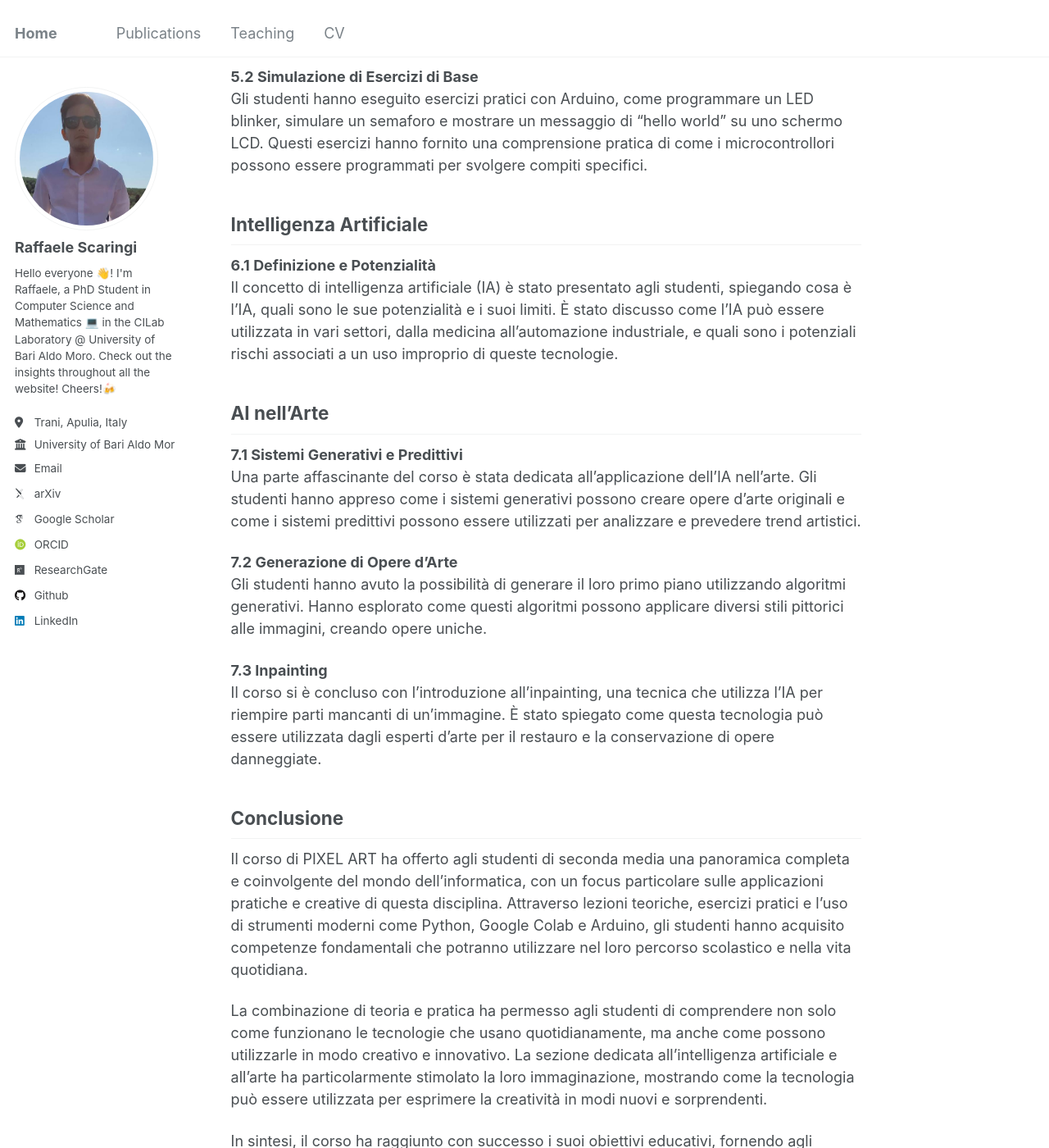
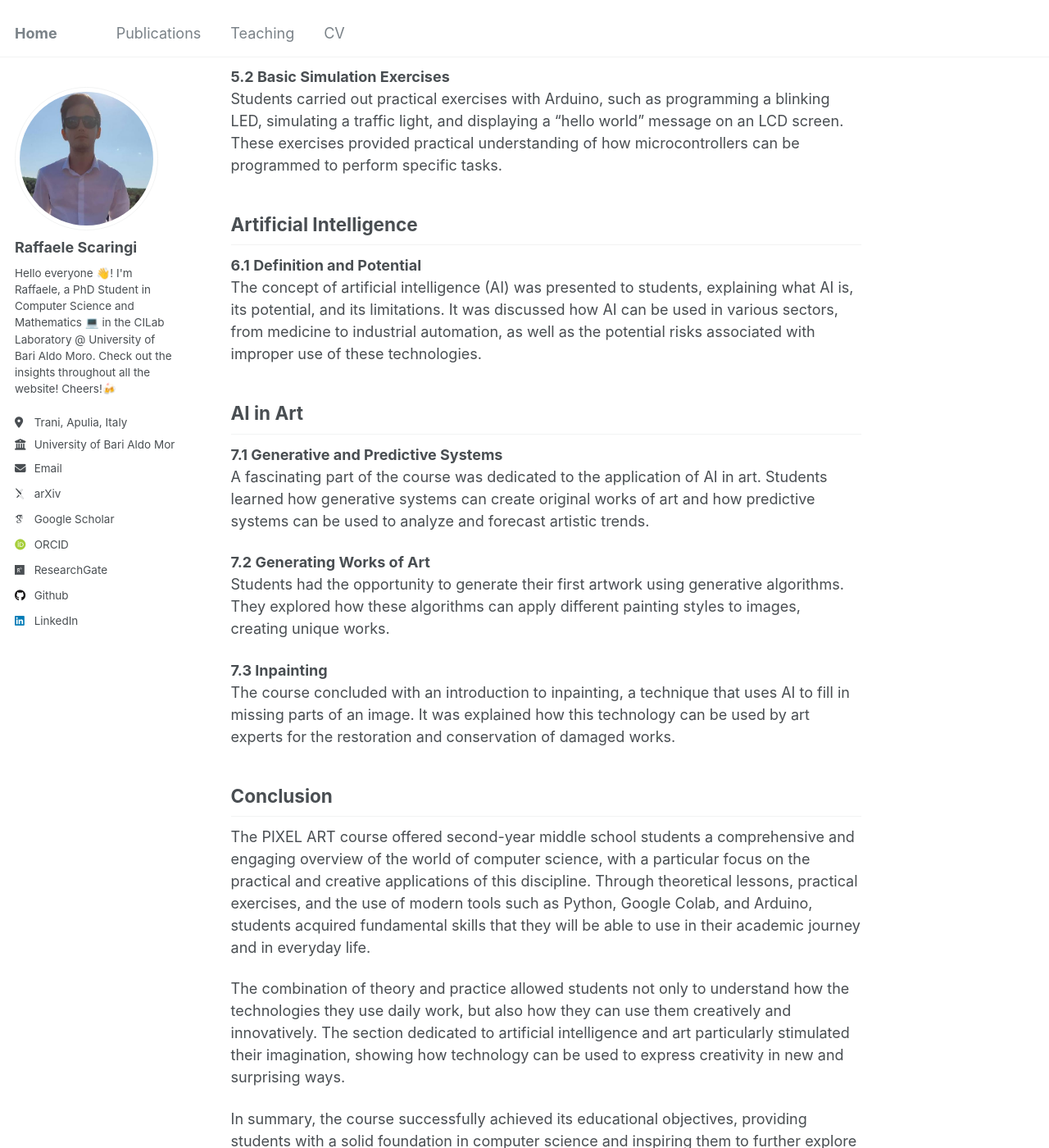
Before and after one commit to Faiail/Faiail.github.io, a Jekyll site: the page built from _teaching/2014-spring-teaching-1.md, in a window 1280 px wide and 1400 px high, scrolled down 2007 px. Shown: the whole window at 82% size. Built offline with Jekyll 4.4.1, drawn with Linux system fonts in a browser that asks for light colours; some web fonts are replaced; some of the changed text lies outside the part shown.

Commit message:
translating in english

```diff
--- a/_teaching/2014-spring-teaching-1.md
+++ b/_teaching/2014-spring-teaching-1.md
@@ -8,79 +8,79 @@ date: 2014-01-01
 location: "City, Country"
 ---
 
-Introduzione
+Introduction
 ============
 
-Il corso di PIXEL ART, rivolto a una classe di seconda media, si è proposto di fornire agli studenti una panoramica sui concetti fondamentali dell'informatica e delle sue applicazioni pratiche, con particolare attenzione al mondo della pixel art e delle tecnologie emergenti come l'intelligenza artificiale. La struttura del corso ha permesso di coprire una vasta gamma di argomenti, dal funzionamento dei componenti del computer all'utilizzo di microcontrollori come Arduino, fino ad arrivare all'intelligenza artificiale applicata all'arte.
+The PIXEL ART course, aimed at a second-year middle school class, was designed to provide students with an overview of the fundamental concepts of computer science and its practical applications, with particular attention to the world of pixel art and emerging technologies such as artificial intelligence. The structure of the course made it possible to cover a wide range of topics, from the functioning of computer components to the use of microcontrollers such as Arduino, up to artificial intelligence applied to art.
 
-Introduzione all'Informatica
+Introduction to Computer Science
+--------------------------------
+
+**1.1 Computer Components**
+The course began with an overview of the fundamental components of a computer. Students learned the main functions of the CPU, RAM, hard drives, motherboards, and other peripherals. This introduction provided the foundation for understanding how a computer processes and stores information.
+
+**1.2 Conceptualization of an Algorithm**
+Next, the concept of an algorithm was introduced. Students learned that an algorithm is a sequence of finite and well-defined instructions that, starting from a certain input, lead to a specific output. This part of the course included simple and easily understandable examples, such as instructions for making a sandwich.
+
+Introduction to the Concept of Abstraction
+------------------------------------------
+
+**2.1 Definition and Use**
+The concept of abstraction was explained as the process of reducing complexity by eliminating irrelevant details and keeping only essential information. In the context of computer science, abstraction makes it possible to focus on the relevant features of a problem without being overwhelmed by the details.
+
+**2.2 Practical Examples**
+Students carried out practical exercises to understand abstraction, such as simplifying complex problems into more manageable steps and creating models that represent only the crucial aspects of the problem.
+
+Introduction to Algorithms
+--------------------------
+
+**3.1 Theory and Tools**
+In the next phase, the course delved into the theory of algorithms, explaining various types of algorithms (e.g., sorting and searching algorithms) and their areas of application. Tools such as flowcharts were introduced to visualize and plan algorithms.
+
+**3.2 Practical Exercises**
+Students had the opportunity to write and test their own algorithms using simple programming languages. This allowed them to see in practice how algorithmic instructions can solve specific problems.
+
+Application of Algorithms in Real Life
+--------------------------------------
+
+**4.1 Computer Science in Everyday Life**
+To show the importance of computer science in everyday life, the course included practical exercises such as simulating the purchase of a product on an e-commerce website. Students were able to see how algorithms are used to improve efficiency and user experience on these platforms.
+
+**4.2 Exercises in Python**
+Using Google Colab, students wrote simple Python programs to solve everyday problems. These exercises reinforced their understanding of the theoretical concepts previously introduced and demonstrated the importance of programming as a tool to automate and simplify tasks.
+
+Arduino and Microcontrollers
 ----------------------------
 
-**1.1 Componenti del Computer**
-Il corso è iniziato con una panoramica sui componenti fondamentali di un computer. Gli studenti hanno appreso le funzioni principali di CPU, RAM, hard disk, schede madri e altre periferiche. Questa introduzione ha fornito le basi per comprendere come un computer elabora e memorizza le informazioni.
+**5.1 Introduction to Microcontrollers**
+The course introduced Arduino as an example of a microcontroller, explaining what microcontrollers are and how they can be used to control electronic devices.
 
-**1.2 Concettualizzazione di Algoritmo**
-Successivamente, è stato introdotto il concetto di algoritmo. Gli studenti hanno imparato che un algoritmo è una sequenza di istruzioni finite e ben definite che, partendo da un certo input, conducono a un determinato output. Questa parte del corso ha incluso esempi semplici e facilmente comprensibili, come le istruzioni per fare un panino.
+**5.2 Basic Simulation Exercises**
+Students carried out practical exercises with Arduino, such as programming a blinking LED, simulating a traffic light, and displaying a "hello world" message on an LCD screen. These exercises provided practical understanding of how microcontrollers can be programmed to perform specific tasks.
 
-Introduzione al Concetto di Astrazione
---------------------------------------
+Artificial Intelligence
+-----------------------
 
-**2.1 Definizione e Utilizzo**
-Il concetto di astrazione è stato spiegato come il processo di riduzione della complessità eliminando i dettagli irrilevanti e mantenendo solo le informazioni essenziali. Nel contesto dell'informatica, l'astrazione permette di focalizzarsi sulle caratteristiche rilevanti di un problema senza essere sopraffatti dai dettagli.
+**6.1 Definition and Potential**
+The concept of artificial intelligence (AI) was presented to students, explaining what AI is, its potential, and its limitations. It was discussed how AI can be used in various sectors, from medicine to industrial automation, as well as the potential risks associated with improper use of these technologies.
 
-**2.2 Esempi Pratici**
-Gli studenti hanno sperimentato esercizi pratici per comprendere l'astrazione, come la semplificazione di problemi complessi in passi più gestibili e la creazione di modelli che rappresentano solo gli aspetti cruciali del problema.
+AI in Art
+---------
 
-Introduzione agli Algoritmi
----------------------------
+**7.1 Generative and Predictive Systems**
+A fascinating part of the course was dedicated to the application of AI in art. Students learned how generative systems can create original works of art and how predictive systems can be used to analyze and forecast artistic trends.
 
-**3.1 Teoria e Strumenti**
-Nella fase successiva, il corso ha approfondito la teoria degli algoritmi, spiegando vari tipi di algoritmi (es. algoritmi di ordinamento e ricerca) e i loro ambiti di applicazione. Sono stati introdotti strumenti come i diagrammi di flusso per visualizzare e pianificare algoritmi.
-
-**3.2 Esercizi Pratici**
-Gli studenti hanno avuto l'opportunità di scrivere e testare i propri algoritmi utilizzando linguaggi di programmazione semplici. Questo ha permesso loro di vedere in pratica come le istruzioni algoritmiche possono risolvere problemi specifici.
-
-Applicazione degli Algoritmi nella Vita Reale
----------------------------------------------
-
-**4.1 Informatica nella Vita Quotidiana**
-Per mostrare l'importanza dell'informatica nella vita di tutti i giorni, il corso ha incluso esercizi pratici come simulare l'acquisto di un prodotto su un sito di e-commerce. Gli studenti hanno potuto vedere come gli algoritmi sono utilizzati per migliorare l'efficienza e l'esperienza dell'utente in queste piattaforme.
-
-**4.2 Esercizi in Python**
-Utilizzando Google Colab, gli studenti hanno scritto semplici programmi in Python per risolvere problemi quotidiani. Questi esercizi hanno rafforzato la loro comprensione dei concetti teorici presentati in precedenza e hanno mostrato l'importanza della programmazione come strumento per automatizzare e semplificare le attività.
-
-Arduino e i Microcontrollori
-----------------------------
-
-**5.1 Introduzione ai Microcontrollori**
-Il corso ha introdotto Arduino come esempio di microcontrollore, spiegando cosa sono i microcontrollori e come possono essere utilizzati per controllare dispositivi elettronici.
-
-**5.2 Simulazione di Esercizi di Base**
-Gli studenti hanno eseguito esercizi pratici con Arduino, come programmare un LED blinker, simulare un semaforo e mostrare un messaggio di "hello world" su uno schermo LCD. Questi esercizi hanno fornito una comprensione pratica di come i microcontrollori possono essere programmati per svolgere compiti specifici.
-
-Intelligenza Artificiale
-------------------------
-
-**6.1 Definizione e Potenzialità**
-Il concetto di intelligenza artificiale (IA) è stato presentato agli studenti, spiegando cosa è l'IA, quali sono le sue potenzialità e i suoi limiti. È stato discusso come l'IA può essere utilizzata in vari settori, dalla medicina all'automazione industriale, e quali sono i potenziali rischi associati a un uso improprio di queste tecnologie.
-
-AI nell'Arte
-------------
-
-**7.1 Sistemi Generativi e Predittivi**
-Una parte affascinante del corso è stata dedicata all'applicazione dell'IA nell'arte. Gli studenti hanno appreso come i sistemi generativi possono creare opere d'arte originali e come i sistemi predittivi possono essere utilizzati per analizzare e prevedere trend artistici.
-
-**7.2 Generazione di Opere d'Arte**
-Gli studenti hanno avuto la possibilità di generare il loro primo piano utilizzando algoritmi generativi. Hanno esplorato come questi algoritmi possono applicare diversi stili pittorici alle immagini, creando opere uniche.
+**7.2 Generating Works of Art**
+Students had the opportunity to generate their first artwork using generative algorithms. They explored how these algorithms can apply different painting styles to images, creating unique works.
 
 **7.3 Inpainting**
-Il corso si è concluso con l'introduzione all'inpainting, una tecnica che utilizza l'IA per riempire parti mancanti di un'immagine. È stato spiegato come questa tecnologia può essere utilizzata dagli esperti d'arte per il restauro e la conservazione di opere danneggiate.
+The course concluded with an introduction to inpainting, a technique that uses AI to fill in missing parts of an image. It was explained how this technology can be used by art experts for the restoration and conservation of damaged works.
 
-Conclusione
------------
+Conclusion
+----------
 
-Il corso di PIXEL ART ha offerto agli studenti di seconda media una panoramica completa e coinvolgente del mondo dell'informatica, con un focus particolare sulle applicazioni pratiche e creative di questa disciplina. Attraverso lezioni teoriche, esercizi pratici e l'uso di strumenti moderni come Python, Google Colab e Arduino, gli studenti hanno acquisito competenze fondamentali che potranno utilizzare nel loro percorso scolastico e nella vita quotidiana.
+The PIXEL ART course offered second-year middle school students a comprehensive and engaging overview of the world of computer science, with a particular focus on the practical and creative applications of this discipline. Through theoretical lessons, practical exercises, and the use of modern tools such as Python, Google Colab, and Arduino, students acquired fundamental skills that they will be able to use in their academic journey and in everyday life.
 
-La combinazione di teoria e pratica ha permesso agli studenti di comprendere non solo come funzionano le tecnologie che usano quotidianamente, ma anche come possono utilizzarle in modo creativo e innovativo. La sezione dedicata all'intelligenza artificiale e all'arte ha particolarmente stimolato la loro immaginazione, mostrando come la tecnologia può essere utilizzata per esprimere la creatività in modi nuovi e sorprendenti.
+The combination of theory and practice allowed students not only to understand how the technologies they use daily work, but also how they can use them creatively and innovatively. The section dedicated to artificial intelligence and art particularly stimulated their imagination, showing how technology can be used to express creativity in new and surprising ways.
 
-In sintesi, il corso ha raggiunto con successo i suoi obiettivi educativi, fornendo agli studenti una solida base di conoscenze informatiche e ispirandoli a esplorare ulteriormente questo affascinante campo.
+In summary, the course successfully achieved its educational objectives, providing students with a solid foundation in computer science and inspiring them to further explore this fascinating field.
```
